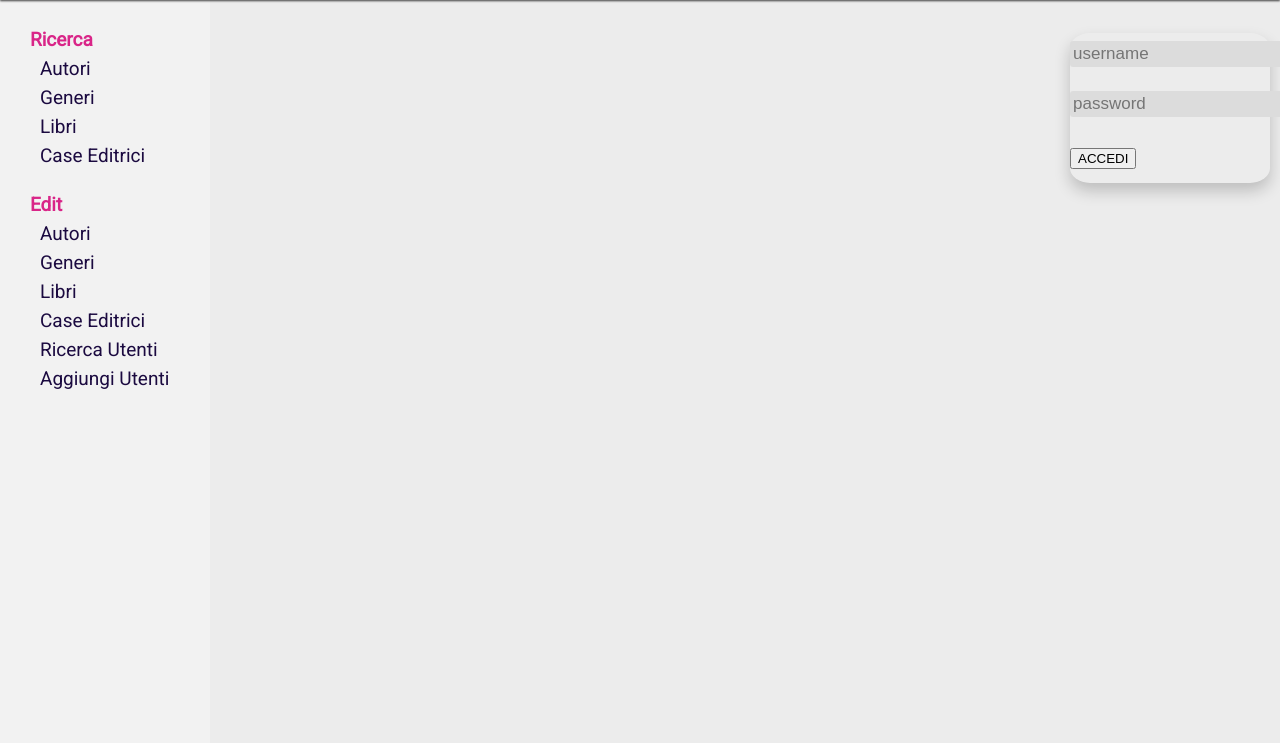
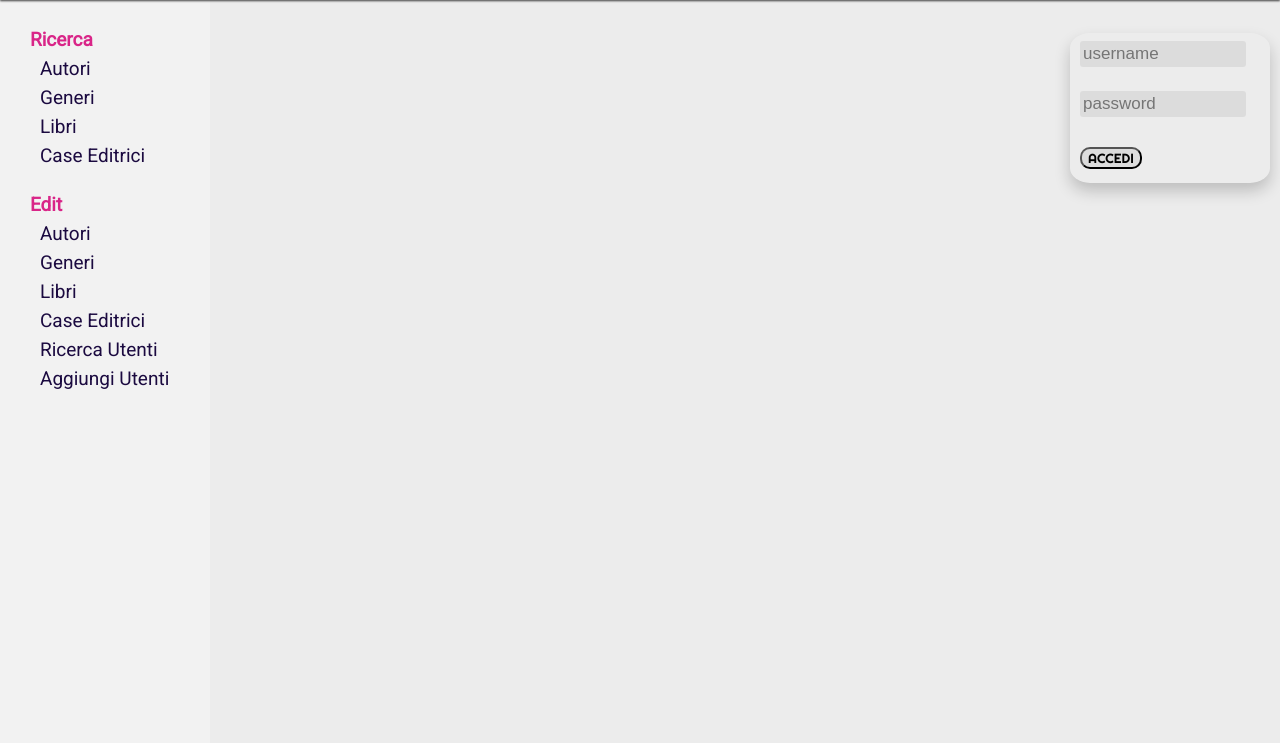
Before and after one commit to RusuSandel/Project, a PHP site: page / in a window 1280 px wide, after a click on "LOGIN". Shown: the part 57-800 px from the top of the page. Run offline with PHP 8.4, Linux system fonts and the light colour scheme; some libraries are stand-ins or nearby versions.

Commit message:
CSS DEI VARI oggetti della tendina + BUTTON ACCEDI

```diff
--- a/src/UI/css/common.css
+++ b/src/UI/css/common.css
@@ -163,17 +163,19 @@ tr:hover{
 
 #username{
   position: relative;
-
+  left: 10px;
   height: 20px;
   line-height: 20px;
-  width: 210px;
+  width: 160px;
   border-radius: 3px;
 }
 
 #password{
   position: relative;
+  left: 10px;
   line-height: 20px;
   border-radius: 3px;
+  width: 160px;
 }
 
 #usernametext{
@@ -200,7 +202,7 @@ tr:hover{
   cursor: pointer;
   border: 2px solid #F2F2F2;
 }
-.button_login:hover, .button_login:focus ,.button_accedi{
+.button_login:hover, .button_login:focus ,#accedi:hover{
   background-color: rgba(97, 34, 185, 0.83);
 }
 #inputrusu{
@@ -240,11 +242,14 @@ tr:hover{
   max-width: 100px;
 }
 
-.button_accedi_tendina{
+#accedi{
 
   position: relative;
-  max-height: 30px;
-  max-width: 45px;
+  background:#dcdcdc;
+  font-family: 'Righteous', cursive;
+  border-radius: 10px;
+  text-align: center;
+  left: 10px;
 
 
 }
```
